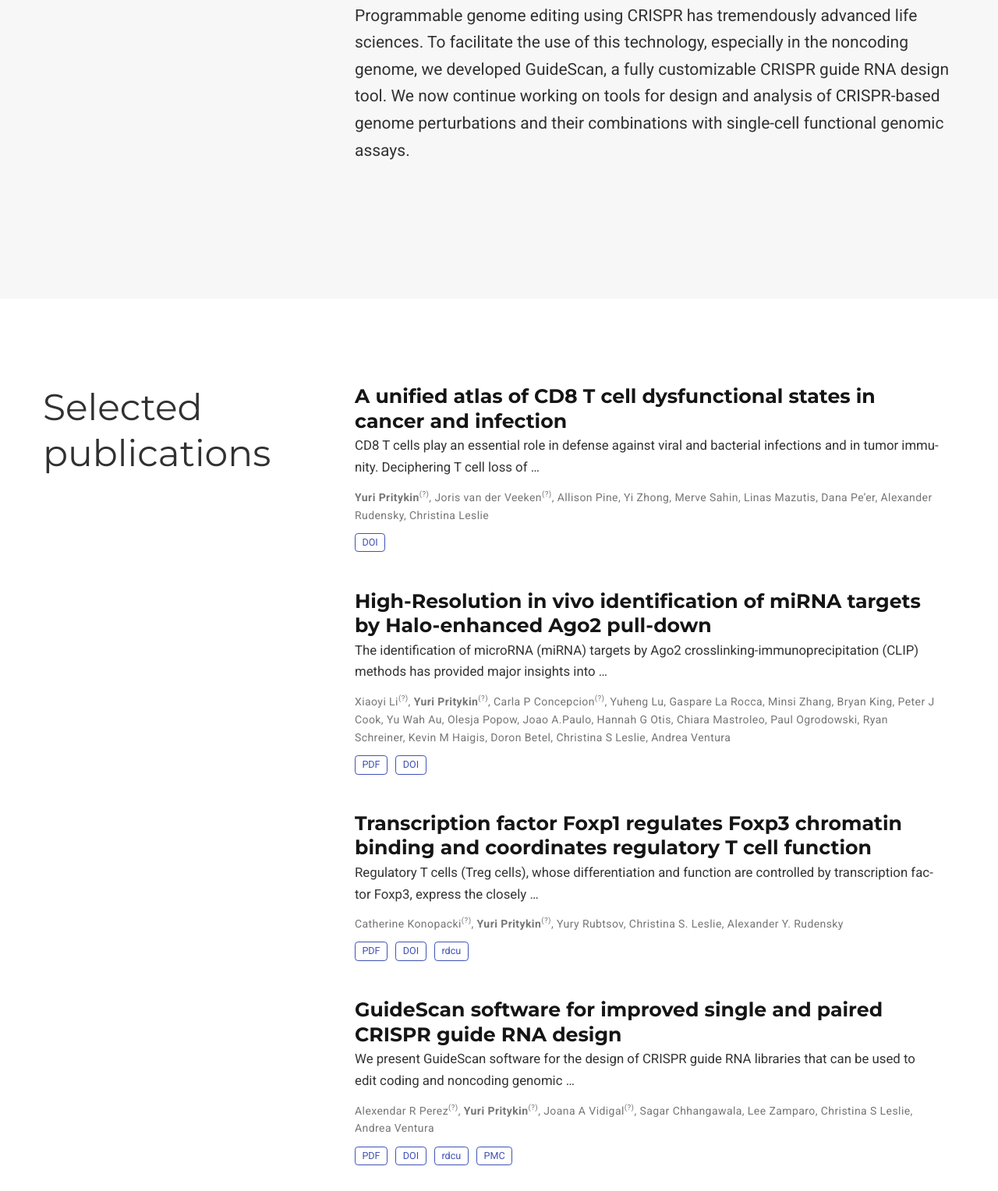
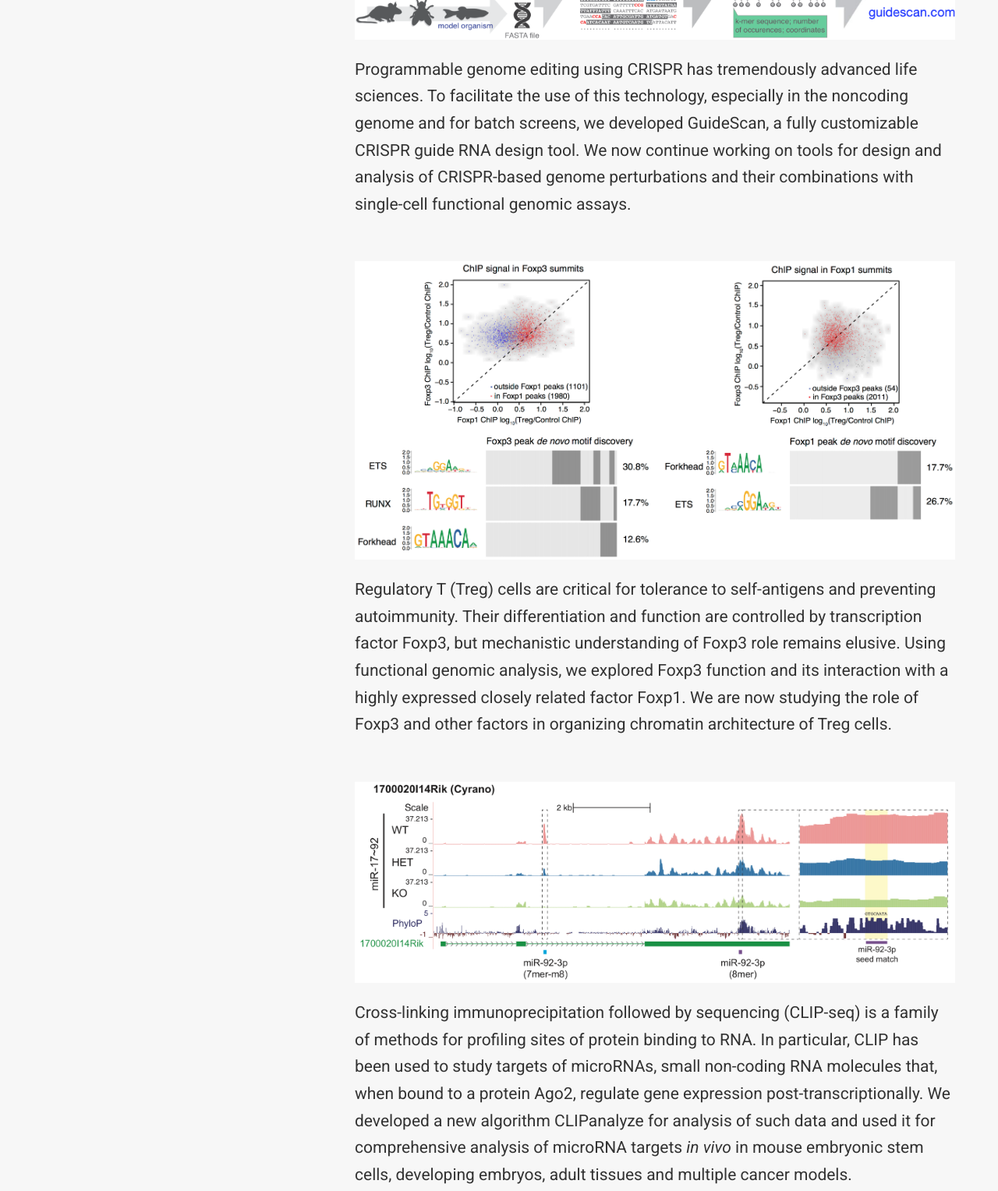
Before and after one commit to pritykin/pritykin.github.io, a plain HTML site: page index.html in a window 1280 px wide. Shown: the part 2132-3660 px from the top of the page at 78% size. Drawn offline with nearby package versions, Linux system fonts and the light colour scheme; some packages are replaced by stand-ins of ours; some icons are missing.

Commit message:
update Research

```diff
--- a/index.html
+++ b/index.html
@@ -963,7 +963,7 @@ My main interest and expertise is in using applied statistics, machine learning,
 
 </figure>
 
-<p>CD8 T cells form the central component of adaptive immune system and are essential in defense against viral and bacterial infections and in tumor immunity. We performed an extensive genomic, single-cell, and transcription factor analysis of CD8 T cell functional and dysfunctional states (<a href="/publication/2020-CD8T/index.html">bioRxiv 2020</a>). We now continue studying molecular regulatory mechanisms and cell-cell interactions governing CD8 T cell activation and functional commitment across immune challenges using single-cell multi-omics.</p>
+<p>CD8 T cells form the central component of adaptive immune system and are essential in defense against viral and bacterial infections and in tumor immunity. Better molecular characterization of CD8 T cells in different contexts is fundamentally important and can have clinical applications in cancer immunotherapies, infectious diseases, autoimmunity. We performed an extensive genomic, single-cell, and transcription factor analysis of CD8 T cell functional and dysfunctional states. We now continue studying molecular regulatory mechanisms and cell-cell interactions governing CD8 T cell activation and functional commitment across immune challenges using single-cell multi-omics.</p>
 <br/>
 
 
@@ -998,8 +998,78 @@ My main interest and expertise is in using applied statistics, machine learning,
 
 </figure>
 
-<p>Programmable genome editing using CRISPR has tremendously advanced life sciences. To facilitate the use of this technology, especially in the noncoding genome,
+<p>Programmable genome editing using CRISPR has tremendously advanced life sciences. To facilitate the use of this technology, especially in the noncoding genome and for batch screens,
 we developed GuideScan, a fully customizable CRISPR guide RNA design tool. We now continue working on tools for design and analysis of CRISPR-based genome perturbations and their combinations with single-cell functional genomic assays.</p>
+<br/>
+
+
+
+
+
+
+
+
+
+
+
+
+
+
+
+
+
+
+
+
+<figure >
+
+
+  <a data-fancybox="" href="/media/Tregs-fig1.png" >
+
+
+  <img src="/media/Tregs-fig1.png" alt=""  >
+</a>
+
+
+
+</figure>
+
+<p>Regulatory T (Treg) cells are critical for tolerance to self-antigens and preventing autoimmunity. Their differentiation and function are controlled by transcription factor Foxp3, but mechanistic understanding of Foxp3 role remains elusive. Using functional genomic analysis, we explored Foxp3 function and its interaction with a highly expressed closely related factor Foxp1. We are now studying the role of Foxp3 and other factors in organizing chromatin architecture of Treg cells.</p>
+<br/>
+
+
+
+
+
+
+
+
+
+
+
+
+
+
+
+
+
+
+
+
+<figure >
+
+
+  <a data-fancybox="" href="/media/HEAP-cyrano.png" >
+
+
+  <img src="/media/HEAP-cyrano.png" alt=""  >
+</a>
+
+
+
+</figure>
+
+<p>Cross-linking immunoprecipitation followed by sequencing (CLIP-seq) is a family of methods for profiling sites of protein binding to RNA. In particular, CLIP has been used to study targets of microRNAs, small non-coding RNA molecules that, when bound to a protein Ago2, regulate gene expression post-transcriptionally. We developed a new algorithm CLIPanalyze for analysis of such data and used it for comprehensive analysis of microRNA targets <em>in vivo</em> in mouse embryonic stem cells, developing embryos, adult tissues and multiple cancer models.</p>
 
 
 
```
Also changed, not shown: media/HEAP-cyrano.png (added), media/Tregs-fig1.png (added), 1 other file.
